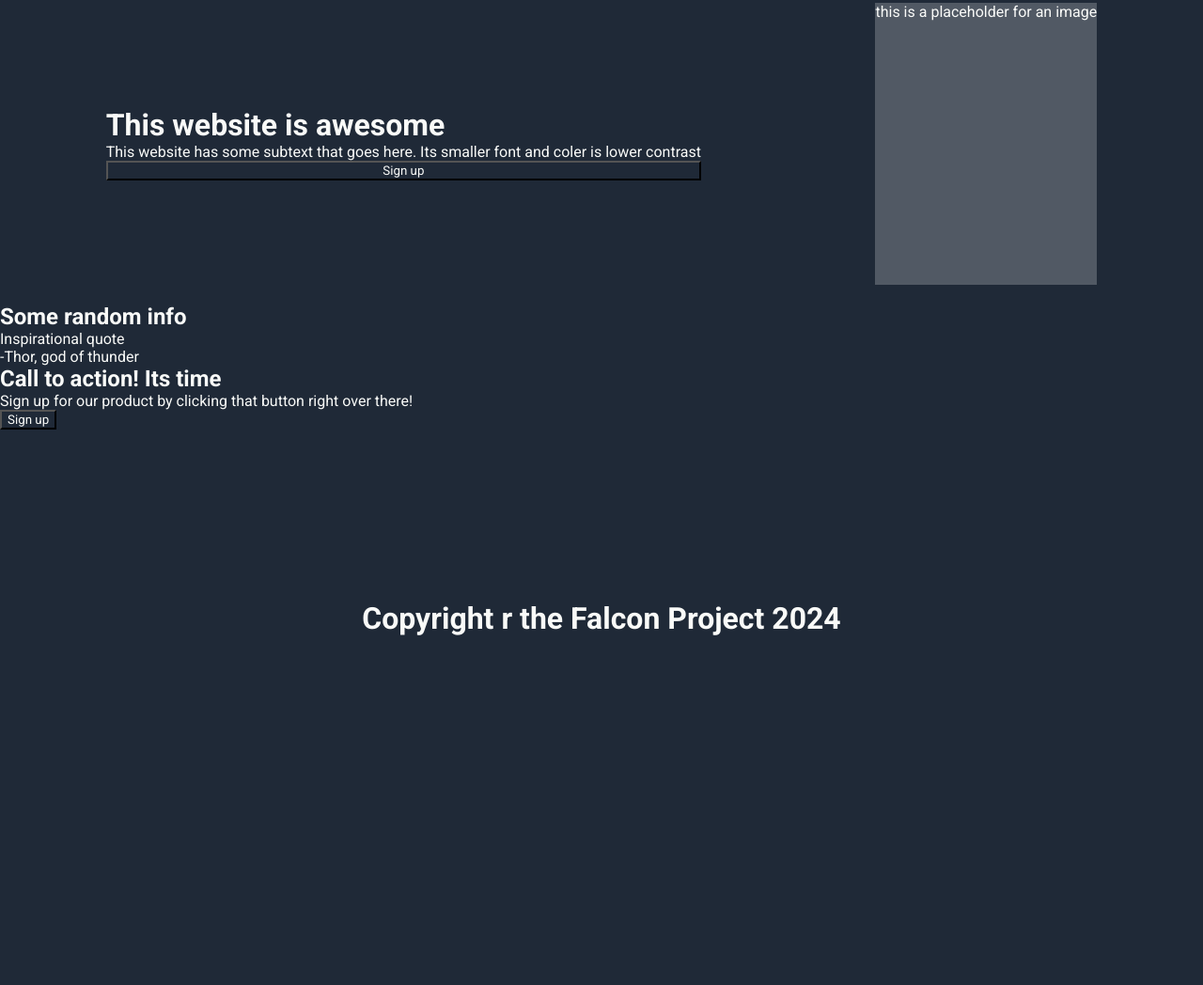
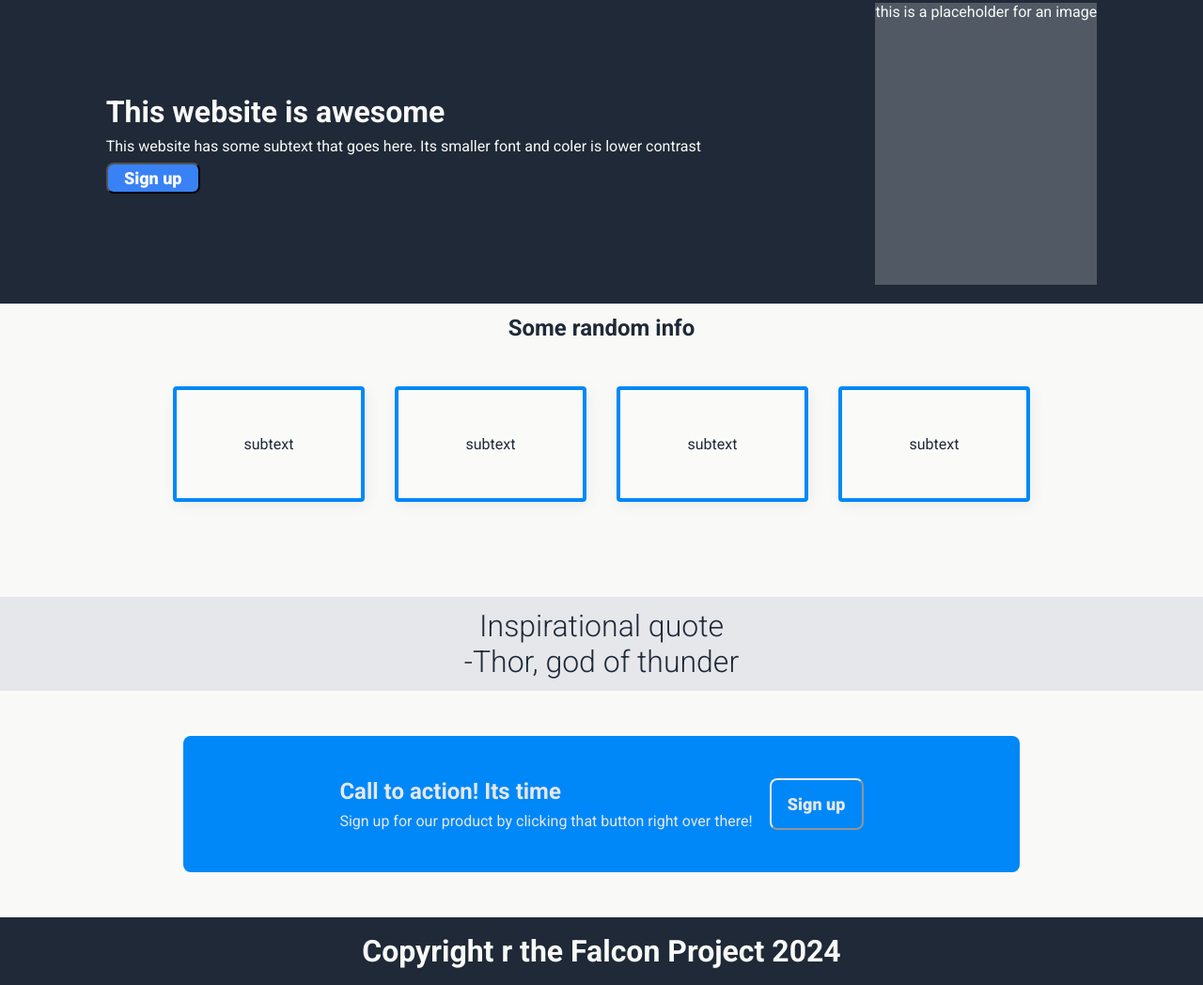
Before and after one commit to RubyFalcon/landing-page, a plain HTML site: page index.html in a window 1280 px wide. Shown: the part 89-1137 px from the top of the page at 94% size. Before the commit the page ends 800 px from the top, so only its background shows below. Drawn offline with Linux system fonts and the light colour scheme.

Commit message:
style page using flexbox

```diff
--- a/index.html
+++ b/index.html
@@ -35,21 +35,28 @@
         </div>
         <div class="info">
             <h2>Some random info</h2>
-            <div class="card">
+            <div class="cards">
+                <div class="card">subtext</div>
+                <div class="card">subtext</div>
+                <div class="card">subtext</div>
+                <div class="card">subtext</div>
+            </div>
 
-            </div>
-            <div class="card"></div>
-            <div class="card"></div>
-            <div class="card"></div>
         </div>
         <div class="quote">
             <p>Inspirational quote</p>
             <p>-Thor, god of thunder</p>
         </div>
-        <div class="sign up">
-            <h2>Call to action! Its time</h2>
-            <p>Sign up for our product by clicking that button right over there!</p>
-            <button>Sign up</button>
+        <div class="sign-up">
+            <div class="sign-up-card">
+                <div class="vert-container">
+                    <h2>Call to action! Its time</h2>
+                <p>Sign up for our product by clicking that button right over there!</p>
+                </div>
+
+                <button>Sign up</button>
+            </div>
+
         </div>
     </main>
 
--- a/style.css
+++ b/style.css
@@ -2,8 +2,7 @@
     margin: 0;
     box-sizing: content-box;
     font-family: 'Roboto';
-    background-color: #1F2937;
-    color: #F9FAF8;
+
 
 }
 
@@ -11,6 +10,8 @@ body{
     display: flex;
     flex-direction: column;
     min-height: 100vh;
+    background-color: #1F2937;
+    color: #F9FAF8;
 }
 
 li {
@@ -45,12 +46,14 @@ main {
 
 
 }
-.awesome {
+.awesome{
     display: flex;
+
     flex-direction: row;
     flex-wrap: wrap;
     justify-content: space-around;
     align-items: center;
+
     height: 300px;
     margin: 20px;
 }
@@ -59,11 +62,14 @@ footer{
     height: 72px;
     display: flex;
     justify-content: center;
+    align-items: center;
+    /* padding-top: 12px; */
 }
 
 .vert-container {
     display: flex;
     flex-direction: column;
+    gap: 8px;
 }
 
 .img-container {
@@ -71,3 +77,89 @@ footer{
     height: 300px;
     text-align: center;
 }
+
+.info, .sign-up{
+    background-color: #F9FAF8;
+    color: #1F2937;
+}
+
+.info {
+
+    height: 300px;
+    padding-top: 12px;
+    display: flex;
+    flex-direction: column;
+    text-align: center;
+
+}
+
+.cards{
+    display: flex;
+    flex-wrap: wrap;
+    justify-content: center;
+    align-items: center;
+    gap: 32px;
+    padding: 48px;
+}
+
+.info .card {
+    padding: 48px;
+    width: 100px;
+    background-color: #f9faf81a;
+    text-align: center;
+    border: 4px solid #0088f8;
+    box-shadow: 2px 4px 16px rgba(0,0,0,.06);
+    border-radius: 4px;
+}
+
+button {
+    background-color: #3882F6;
+    color: #F9FAF8;
+    width: 64px;
+
+    padding:  4px 16px;
+    font-size: 18px;
+    font-weight: 900;
+    border-radius: 8px;
+
+}
+
+.quote {
+    display: flex;
+    flex-direction: column;
+    align-items: center;
+    height: 100px;
+    justify-content: center;
+    background-color: #E5E7EB;
+    font-size: 32px;
+    color: #1F2937;
+    font-weight: 300;
+}
+
+.sign-up {
+    display: flex;
+    flex-wrap: wrap;
+    justify-content: center;
+    align-items: center;
+    gap: 32px;
+    padding: 48px;
+}
+
+.sign-up-card {
+    display: flex;
+    justify-content: center;
+    gap: 18px;
+    width: 800px;
+    /* flex-grow: 1; */
+    height: auto;
+    background-color: #0088f8;
+    color: #E5E7EB;
+    padding: 45px;
+    border-radius: 8px;
+}
+
+.sign-up-card button {
+    background-color: #0088f8;
+    color: #E5E7EB;
+    border-color: #E5E7EB;
+}
```
